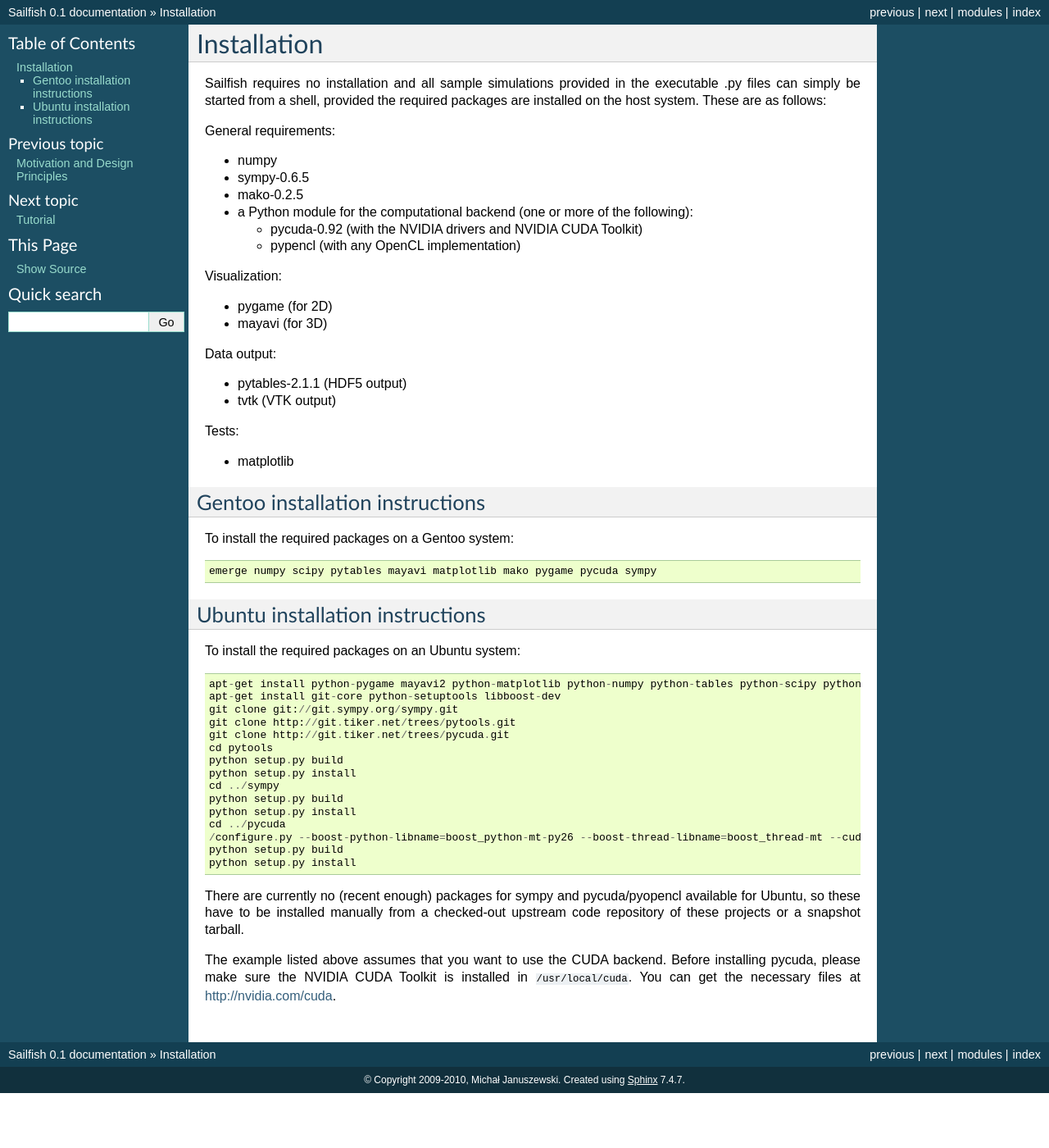
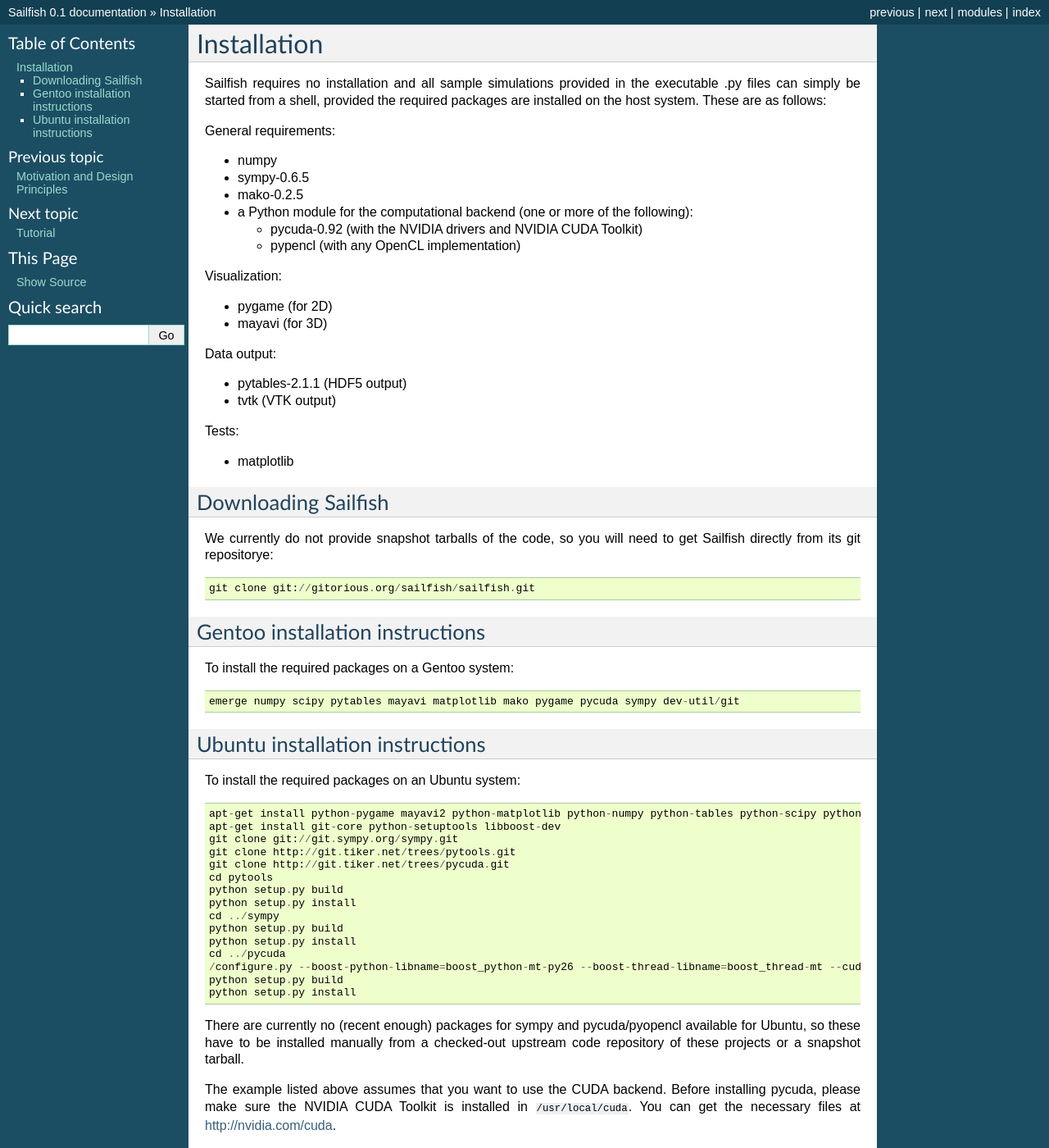
Before and after one commit to sailfish-team/sailfish, a Sphinx documentation site: the page built from doc/installation.rst, in a window 1280 px wide and 1400 px high. Shown: the whole window at 82% size. Built offline with Sphinx 7.4.7, drawn with Linux system fonts in a browser that asks for light colours; formulas are drawn with MathJax 3.

Commit message:
Add info about how to download Sailfish.

```diff
--- a/doc/installation.rst
+++ b/doc/installation.rst
@@ -29,12 +29,20 @@
 
 * matplotlib
 
+Downloading Sailfish
+--------------------
+
+We currently do not provide snapshot tarballs of the code, so you will need to get Sailfish
+directly from its git repositorye::
+
+  git clone git://gitorious.org/sailfish/sailfish.git
+
 Gentoo installation instructions
 --------------------------------
 
 To install the required packages on a Gentoo system::
 
-  emerge numpy scipy pytables mayavi matplotlib mako pygame pycuda sympy
+  emerge numpy scipy pytables mayavi matplotlib mako pygame pycuda sympy dev-util/git
 
 Ubuntu installation instructions
 --------------------------------
```
